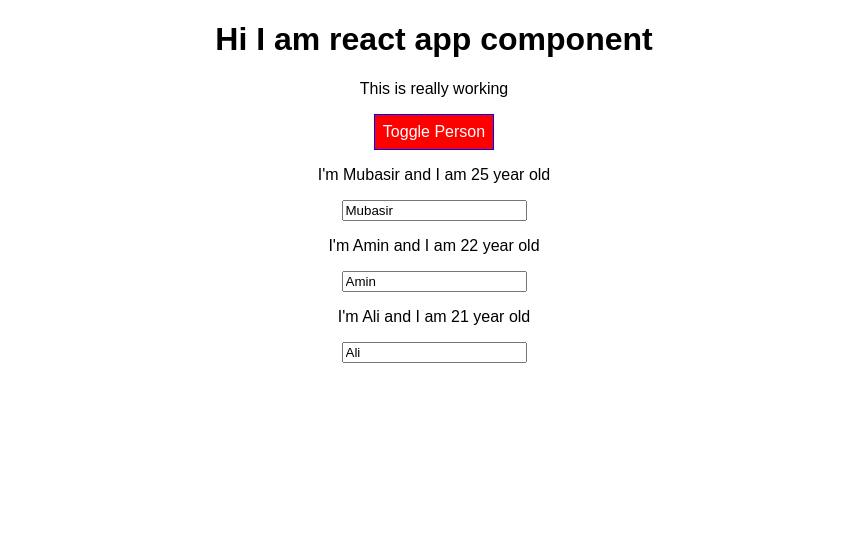
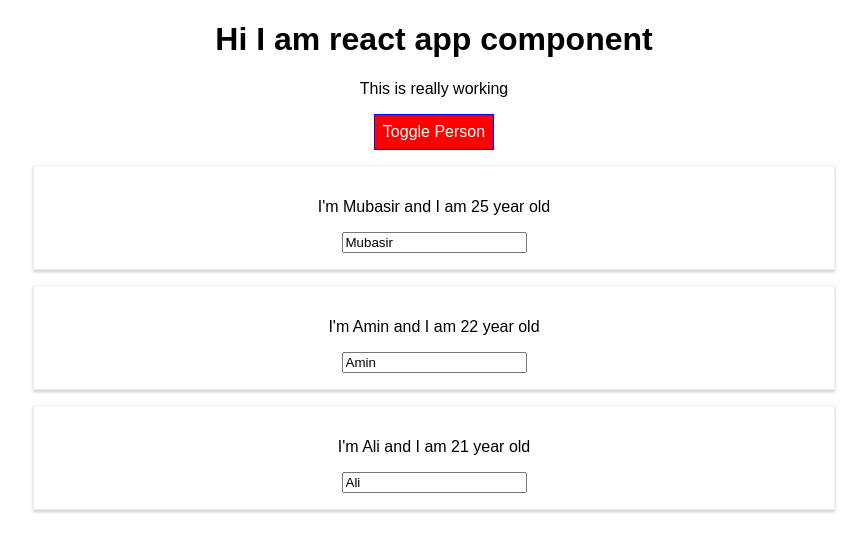
Before and after one commit to mubasirrahim/practice-react, a React (Create React App) app: page / in a window 1280 px wide. Both pictures are taken after a click on the button "Toggle Person". Shown: the top 552 px of the page, without its empty margins (206-1073 px from the left). Built offline with nearby package versions, Linux system fonts and the light colour scheme.

Commit message:
use of radium and apply some css to person component]

```diff
--- a/package.json
+++ b/package.json
@@ -3,6 +3,7 @@
   "version": "0.1.0",
   "private": true,
   "dependencies": {
+    "radium": "^0.26.1",
     "react": "^17.0.2",
     "react-dom": "^17.0.2",
     "react-scripts": "1.1.5"
--- a/src/App.js
+++ b/src/App.js
@@ -1,5 +1,6 @@
 import React, { Component } from 'react';
 import './App.css';
+import Radium from 'radium';
 import Person from './Person/Person';
 
 class App extends Component {
@@ -44,7 +45,12 @@ class App extends Component {
       font:"inherit",
       coursor:"pointer",
       border:"1px solid blue",
-      padding :"8px"
+      padding :"8px",
+      ":hover":{
+        backgroundColor:"ligtgreen",
+        color:"black"
+      }
+
     }
     let persons= null;
     if (this.state.showperson){
@@ -61,6 +67,10 @@ class App extends Component {
      );
 
      style.backgroundColor="red";
+     style[":hover"]={
+       backgroundColor:"salmon",
+       color:"black"
+     }
 
     }
 
@@ -77,4 +87,4 @@ class App extends Component {
   }
 }
 
-export default App;
+export default Radium(App);
--- /dev/null
+++ b/src/Person/Person.css
@@ -0,0 +1,8 @@
+.Person{
+    width: 60%;
+    margin:15px auto;
+    border: 1px solid #eee;
+    box-shadow: 0 2px 3px #ccc;
+    padding: 16px;
+    text-align: center;
+}
--- a/src/Person/Person.js
+++ b/src/Person/Person.js
@@ -1,8 +1,8 @@
 import React from 'react'
-
+import "./Person.css"
 const person = (props)=>{
     return (
-        <div>
+        <div className='Person'>
            <p onClick={props.click}>I'm {props.name} and I am { props.age} year old</p>
             <p>{props.children}</p>
             <input type="text" name="" onChange={props.changed} value={props.name} id="" />
```
Also changed, not shown: 1 other file (tests, documents, lock files or other folders).
